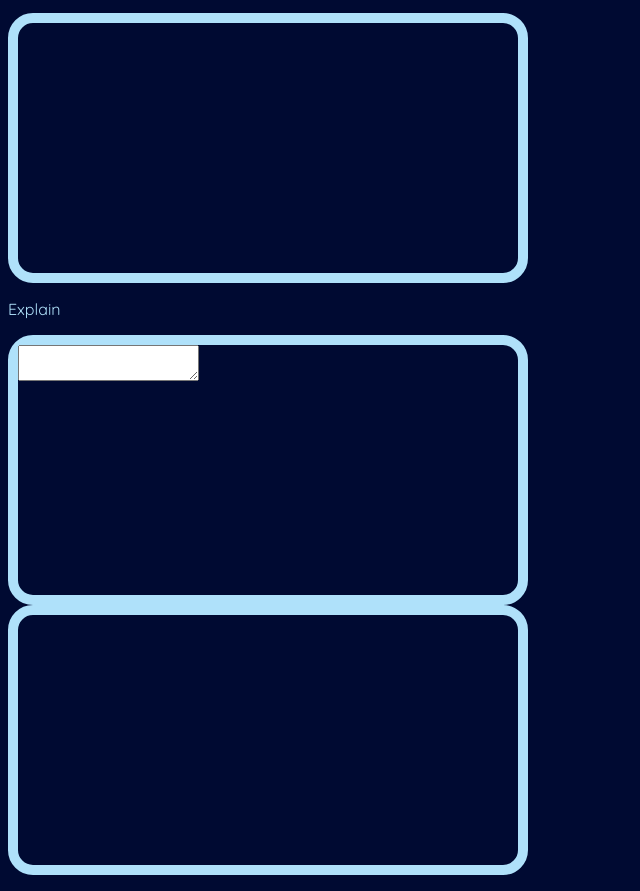
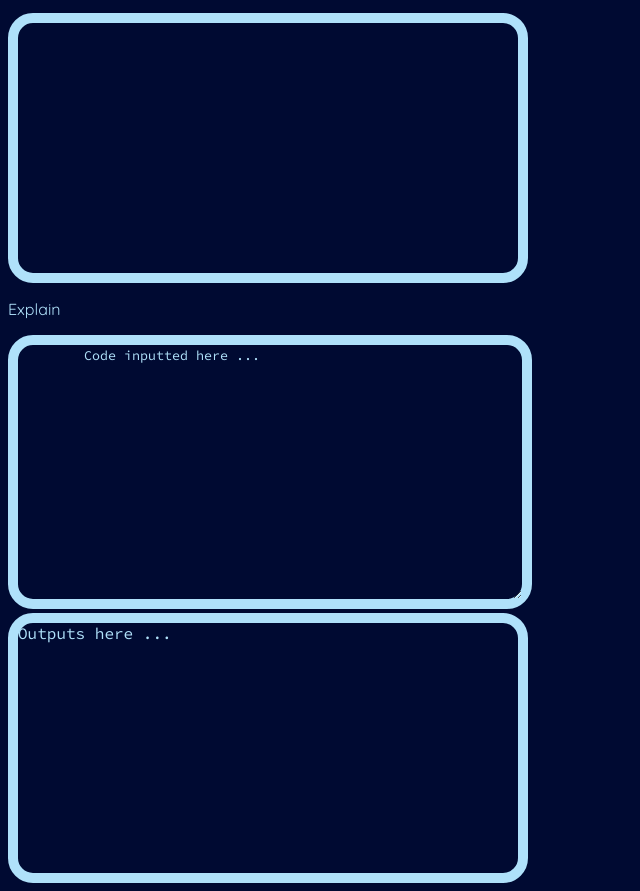
Before and after one commit to CAProductions/tutorials, a plain HTML site: page jquery/jqueryTutorial.html in a window 1280 px wide. Shown: the part 106-997 px from the top of the page, without its empty margins (0-640 px from the left). Drawn offline with nearby package versions, Linux system fonts and the light colour scheme.

Commit message:
Update jqueryTutorial.html

```diff
--- a/jquery/jqueryTutorial.html
+++ b/jquery/jqueryTutorial.html
@@ -20,14 +20,11 @@
 
     </div>
     <p>Explain</p>
-
-    <div id="input1" class="code">
-      <textarea>
-
+      <textarea id="input1" class="code">
+        Code inputted here ...
       </textarea>
-    </div>
     <div id="output1" class="code">
-
+      Outputs here ...
     </div>
     <script>
 
```
